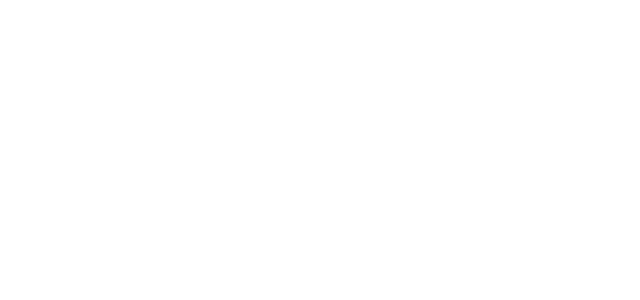
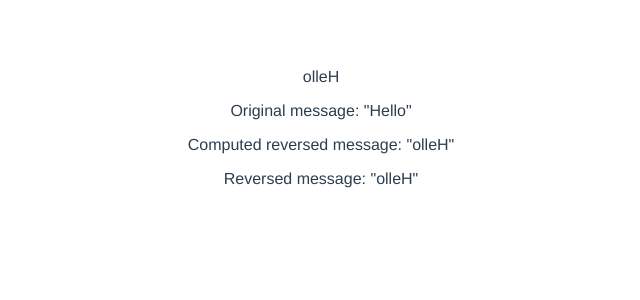
Before and after one commit to DevilMayCry6/proj, a Vue app: page /jssxhztq in a window 1280 px wide. Shown: the top 300 px of the page, without its empty margins (319-959 px from the left). Built offline with nearby package versions, Linux system fonts and the light colour scheme.

Commit message:
计算属性和侦听

```diff
--- a/src/components/First.vue
+++ b/src/components/First.vue
@@ -28,7 +28,8 @@
         <div>
             {{a}}
         </div>
-        <router-link to="muban">模板语法</router-link>
+        <router-link to="muban">模板语法</router-link><br>
+        <router-link to="jssxhztq">计算属性和侦听器</router-link>
     </div>
 </template>
 <script>
--- /dev/null
+++ b/src/components/Jssxhztq.vue
@@ -0,0 +1,32 @@
+<template>
+    <div>
+        {{ message.split('').reverse().join('')}}
+        <div>
+            <p>Original message: "{{ message }}"</p>
+             <p>Computed reversed message: "{{ reversedMessage }}"</p>
+        </div>
+        <div>
+            <p>Reversed message: "{{ rM() }}"</p>
+        </div>
+    </div>
+</template>
+<script>
+export default {
+    data(){
+        return{
+            message:'Hello'
+        }
+    },
+    computed:{
+        reversedMessage:function(){
+            return this.message.split('').reverse().join('')
+        }
+
+    },
+    methods: {
+    rM: function () {
+        return this.message.split('').reverse().join('')
+    }
+    }
+}
+</script>
--- a/src/router/index.js
+++ b/src/router/index.js
@@ -3,6 +3,7 @@
 import Home from '../views/Home.vue'
 import First from '../components/First.vue'
 import Muban from '../components/Muban.vue'
+import Jssxhztq from '../components/Jssxhztq.vue'
 
 Vue.use(VueRouter)
 
@@ -15,6 +16,10 @@
   {
     path:'/muban',
     component:Muban
+  },
+  {
+    path:'/jssxhztq',
+    component:Jssxhztq
   },
   {
     path: '/about',
```
